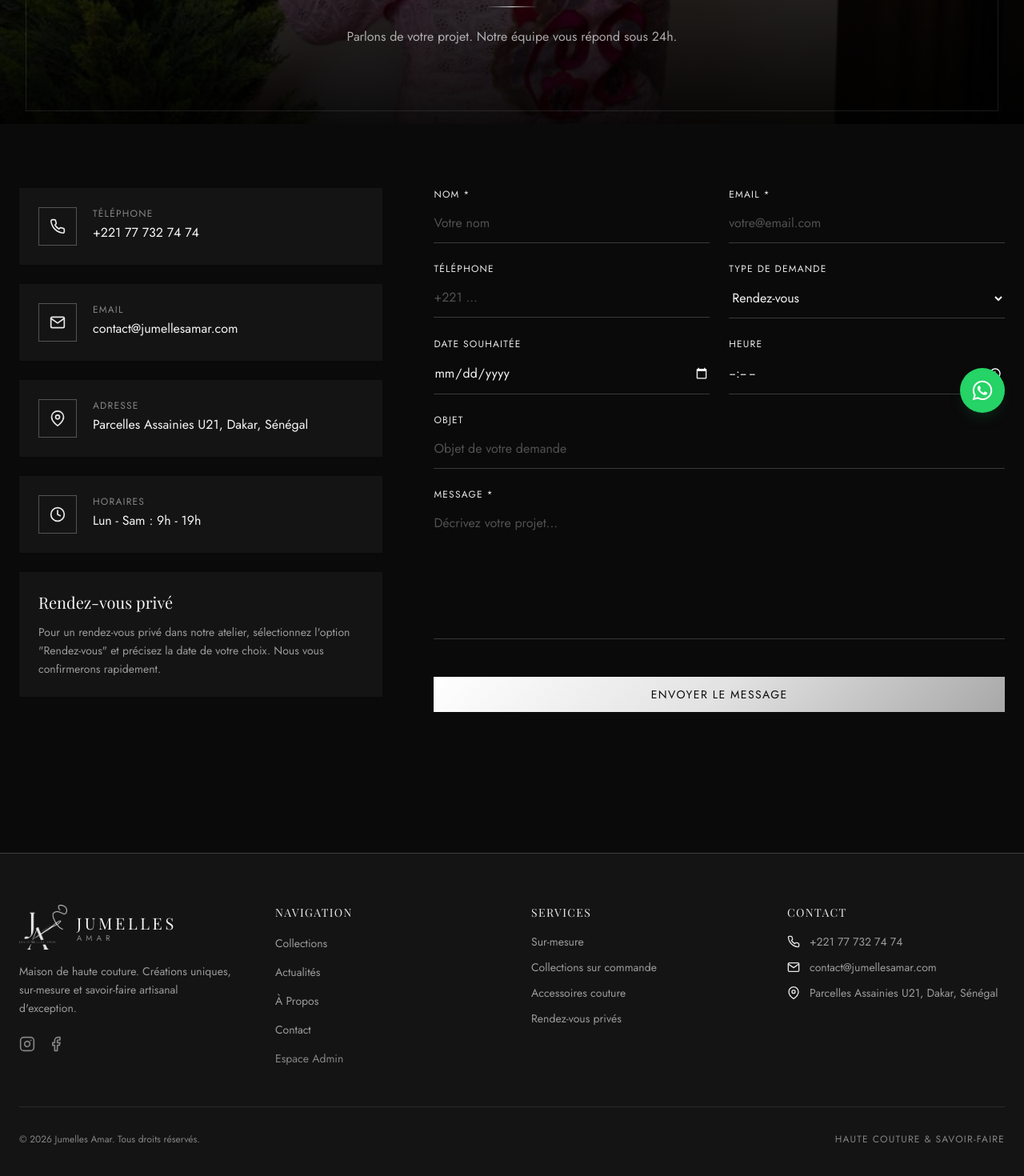
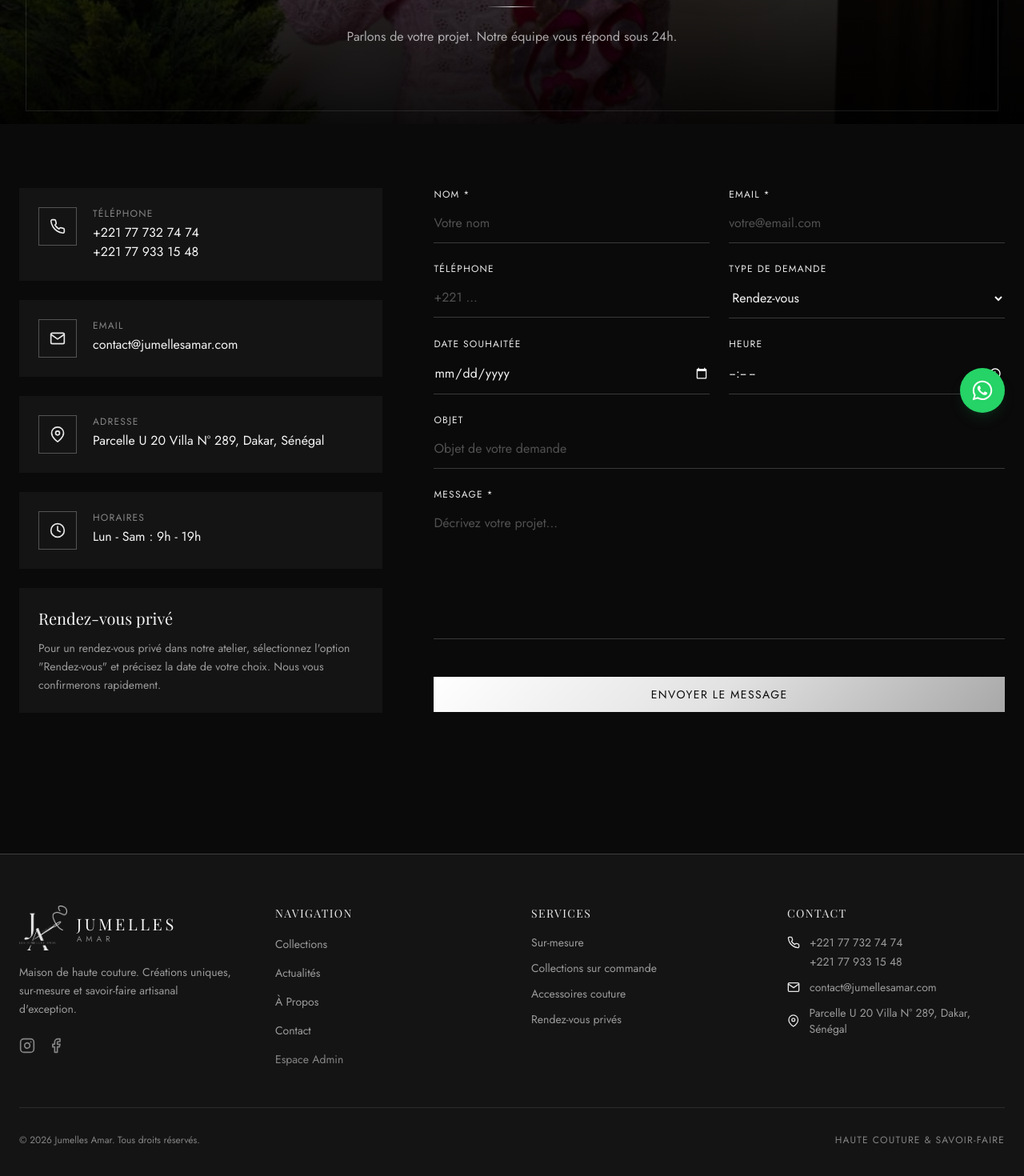
Before and after one commit to mamadouthiam0020/jumellesamar, a React (Vite) app in the folder client/: page /contact in a window 1280 px wide. Shown: the part 260-1730 px from the top of the page at 80% size. Built offline with nearby package versions, Linux system fonts and the light colour scheme; no server answers; a web font is replaced by a local one.

Commit message:
feat: mise à jour adresse, Instagram et second numéro de contact

```diff
--- a/client/index.html
+++ b/client/index.html
@@ -48,16 +48,25 @@
         "description": "Maison de Haute Couture à Dakar, Sénégal. Créations sur-mesure, collections d'exception et savoir-faire artisanal d'exception.",
         "address": {
           "@type": "PostalAddress",
-          "streetAddress": "Parcelles Assainies U21",
+          "streetAddress": "Parcelle U 20 Villa N° 289",
           "addressLocality": "Dakar",
           "addressCountry": "SN"
         },
-        "contactPoint": {
-          "@type": "ContactPoint",
-          "telephone": "+221-77-732-74-74",
-          "contactType": "customer service",
-          "availableLanguage": ["French"]
-        }
+        "contactPoint": [
+          {
+            "@type": "ContactPoint",
+            "telephone": "+221-77-732-74-74",
+            "contactType": "customer service",
+            "availableLanguage": ["French"]
+          },
+          {
+            "@type": "ContactPoint",
+            "telephone": "+221-77-933-15-48",
+            "contactType": "customer service",
+            "availableLanguage": ["French"]
+          }
+        ],
+        "sameAs": ["https://www.instagram.com/jumelles_amar"]
       }
     </script>
     <link rel="preconnect" href="https://fonts.googleapis.com" />
--- a/client/src/components/Footer.jsx
+++ b/client/src/components/Footer.jsx
@@ -30,7 +30,7 @@ export default function Footer() {
             </p>
             <div className="flex space-x-4 mt-6">
               <a
-                href="https://instagram.com"
+                href="https://www.instagram.com/jumelles_amar?obrf=YXdwbGtwcWEwaWVy"
                 target="_blank"
                 rel="noreferrer"
                 className="text-ivory/50 hover:text-platine transition-colors"
@@ -74,9 +74,16 @@ export default function Footer() {
           <div>
             <h4 className="text-sm uppercase tracking-widest text-platine mb-4">Contact</h4>
             <ul className="space-y-3 text-sm text-ivory/60">
-              <li className="flex items-center gap-3">
-                <FiPhone className="text-platine w-4 h-4" />
-                +221 77 732 74 74
+              <li className="flex items-start gap-3">
+                <FiPhone className="text-platine w-4 h-4 mt-0.5" />
+                <span className="flex flex-col gap-1">
+                  <a href="tel:+221777327474" className="hover:text-ivory transition-colors">
+                    +221 77 732 74 74
+                  </a>
+                  <a href="tel:+221779331548" className="hover:text-ivory transition-colors">
+                    +221 77 933 15 48
+                  </a>
+                </span>
               </li>
               <li className="flex items-center gap-3">
                 <FiMail className="text-platine w-4 h-4" />
@@ -84,7 +91,7 @@ export default function Footer() {
               </li>
               <li className="flex items-center gap-3">
                 <FiMapPin className="text-platine w-4 h-4" />
-                Parcelles Assainies U21, Dakar, Sénégal
+                Parcelle U 20 Villa N° 289, Dakar, Sénégal
               </li>
             </ul>
           </div>
--- a/client/src/pages/Contact.jsx
+++ b/client/src/pages/Contact.jsx
@@ -55,7 +55,7 @@ export default function Contact() {
     {
       icon: <FiPhone className="w-5 h-5" />,
       title: 'Téléphone',
-      value: '+221 77 732 74 74',
+      value: ['+221 77 732 74 74', '+221 77 933 15 48'],
     },
     {
       icon: <FiMail className="w-5 h-5" />,
@@ -65,7 +65,7 @@ export default function Contact() {
     {
       icon: <FiMapPin className="w-5 h-5" />,
       title: 'Adresse',
-      value: 'Parcelles Assainies U21, Dakar, Sénégal',
+      value: 'Parcelle U 20 Villa N° 289, Dakar, Sénégal',
     },
     {
       icon: <FiClock className="w-5 h-5" />,
@@ -99,7 +99,19 @@ export default function Contact() {
                 </div>
                 <div>
                   <p className="text-xs uppercase tracking-widest text-ivory/50 mb-1">{item.title}</p>
-                  <p className="text-ivory">{item.value}</p>
+                  {Array.isArray(item.value) ? (
+                    item.value.map((value) => (
+                      <a
+                        key={value}
+                        href={`tel:${value.replace(/\s/g, '')}`}
+                        className="block text-ivory hover:text-platine transition-colors"
+                      >
+                        {value}
+                      </a>
+                    ))
+                  ) : (
+                    <p className="text-ivory">{item.value}</p>
+                  )}
                 </div>
               </motion.div>
             ))}
```
Also changed, not shown: 1 other file (tests, documents, lock files or other folders).
